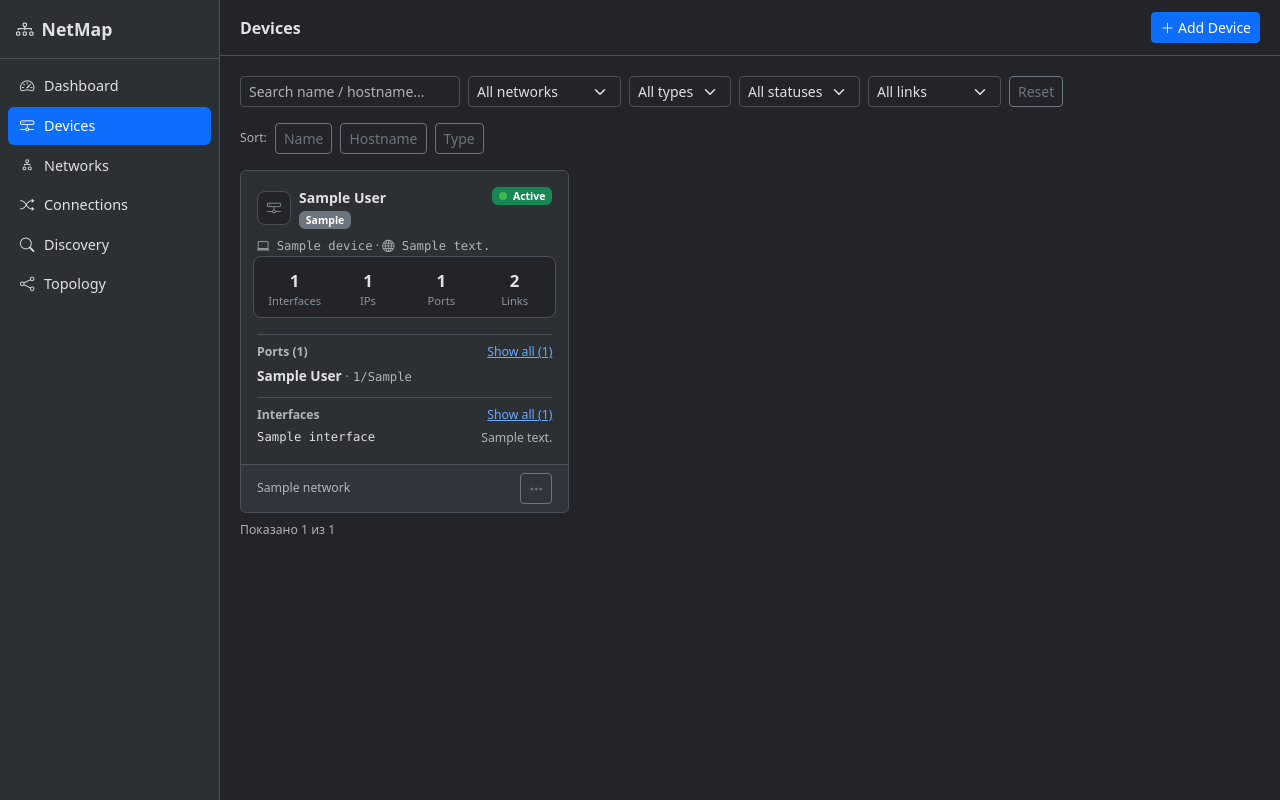
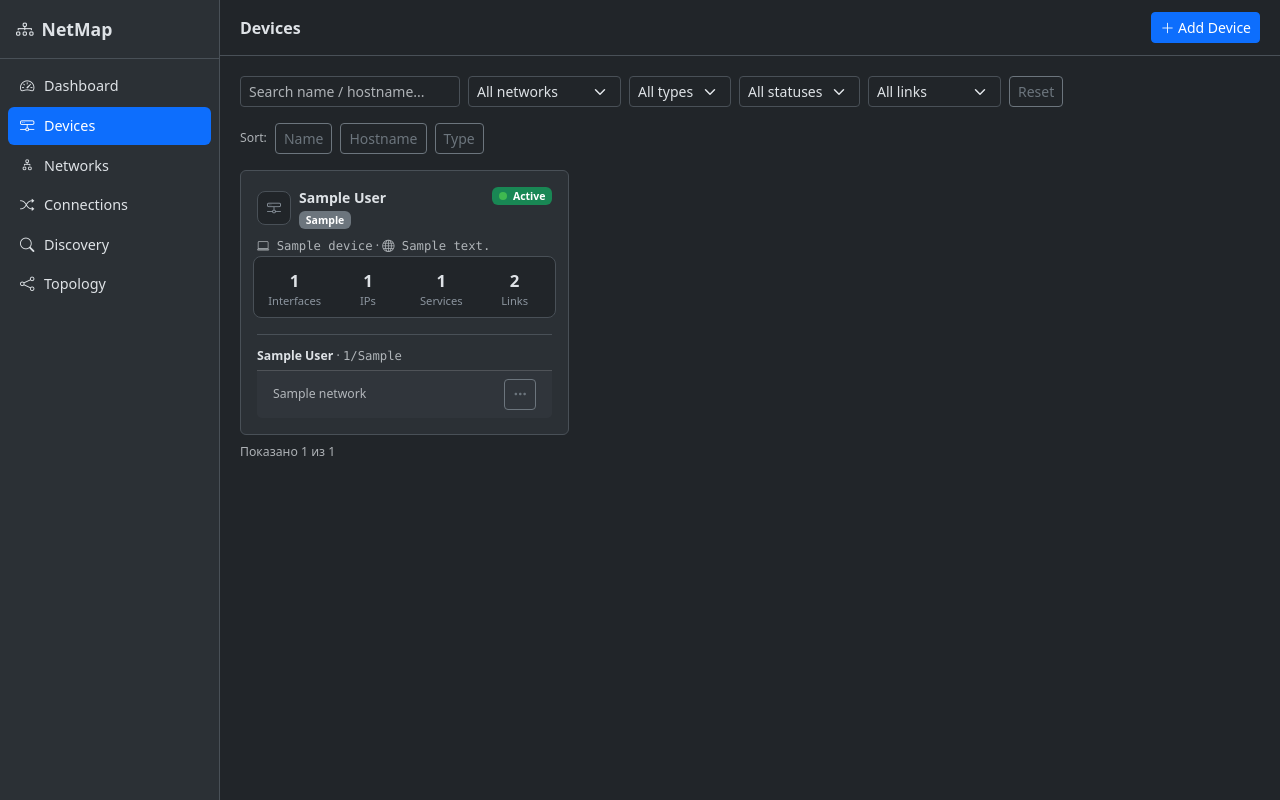
Before and after one commit to TucanIuraMD/NetMap, a Flask app: page /devices in a window 1280 px wide. Run offline with Flask 3, Linux system fonts and the light colour scheme; tables that the repository leaves empty hold one stand-in row (values such as "Sample post"); some libraries are stand-ins or nearby versions.

Commit message:
feat: improve devices UI

```diff
--- a/backend/app/templates/dashboard.html
+++ b/backend/app/templates/dashboard.html
@@ -60,7 +60,7 @@
   <div class="col">
     <div class="nm-stat-card">
       <div class="nm-stat-value">{{ stats.ports }}</div>
-      <div class="nm-stat-label">Ports</div>
+      <div class="nm-stat-label">Services</div>
     </div>
   </div>
   <div class="col">
--- a/backend/app/templates/devices/_form.html
+++ b/backend/app/templates/devices/_form.html
@@ -72,7 +72,7 @@
         <select name="device_type" class="form-select">
           <option value="">—</option>
           {% for t in device_types %}
-          <option value="{{ t }}" {{ 'selected' if device and device.device_type == t }}>{{ t }}</option>
+          <option value="{{ t }}" {{ 'selected' if device and device.device_type == t }}>{{ device_type_labels.get(t, t) }}</option>
           {% endfor %}
         </select>
       </div>
--- a/backend/app/templates/devices/_ports_section.html
+++ b/backend/app/templates/devices/_ports_section.html
@@ -1,6 +1,6 @@
 {% import "_macros.html" as macros %}
 <div class="d-flex justify-content-between align-items-center mb-2">
-  <h6 class="mb-0"><i class="bi bi-hdd-network"></i> Service Ports ({{ ports|length }})</h6>
+  <h6 class="mb-0"><i class="bi bi-hdd-network"></i> Services ({{ ports|length }})</h6>
   <button type="button" class="btn btn-sm btn-outline-primary"
           hx-get="{{ url_for('web.devices.new_port_form', device_id=device.id) }}"
           hx-target="#nm-modal-content">
--- a/backend/app/templates/devices/_table.html
+++ b/backend/app/templates/devices/_table.html
@@ -22,10 +22,10 @@
   {{ sort_link('device_type', 'Type') }}
 </div>
 
-<div class="row row-cols-1 row-cols-md-2 row-cols-xl-3 g-3 align-items-start" id="device-cards">
+<div class="row row-cols-1 row-cols-md-2 row-cols-xl-3 g-3" id="device-cards">
   {% for device in devices %}
   <div class="col">
-    <div class="card nm-device-card">
+    <div class="card h-100 nm-device-card">
       <div class="card-body">
         <div class="d-flex justify-content-between align-items-start mb-2">
           <div class="d-flex align-items-center gap-2">
@@ -62,7 +62,7 @@
           </div>
           <div class="col-3">
             <div class="nm-device-stat-value">{{ device.ports_count }}</div>
-            <div class="nm-device-stat-label">Ports</div>
+            <div class="nm-device-stat-label">Services</div>
           </div>
           <div class="col-3">
             <div class="nm-device-stat-value {{ 'text-body-secondary' if device.connections_count == 0 }}">
@@ -72,61 +72,26 @@
           </div>
         </div>
 
-        <div class="border-top pt-2">
-          <div class="d-flex justify-content-between align-items-center mb-1">
-            <span class="small fw-semibold text-body-secondary">Ports ({{ device.ports_count }})</span>
-            <a href="{{ url_for('web.devices.device_details', device_id=device.id) }}#tab-ports"
-               class="small">Show all ({{ device.ports_count }})</a>
-          </div>
-          {% if device.ports_preview %}
-          <ul class="list-unstyled small mb-0 nm-ports-preview">
+        {% if device.get('ports_preview', []) %}
+        <div class="border-top pt-2 mt-2">
           {% for port in device.ports_preview %}
-            <li class="d-flex justify-content-between align-items-center gap-2">
-              <span class="d-flex align-items-baseline gap-1">
-                {% if port.service_name %}
-                <span class="nm-port-service">{{ port.service_name }}</span>
-                <span class="text-body-secondary">·</span>
+          <div class="d-flex justify-content-between align-items-center py-1 {% if not loop.last %}border-bottom{% endif %}">
+            <span class="small">
+              <span class="fw-semibold">{{ port.service_name or port.port_number }}</span>
+              <span class="text-body-secondary"> · </span>
               <span class="nm-mono text-body-secondary">{{ port.port_number }}/{{ port.protocol }}</span>
-                {% else %}
-                <span class="nm-port-service nm-mono">{{ port.port_number }}/{{ port.protocol }}</span>
-                {% endif %}
             </span>
             {% if port.web_url %}
             <a href="{{ port.web_url }}" target="_blank" rel="noopener"
-                 class="btn btn-sm btn-primary nm-open-btn">
+               class="btn btn-sm btn-outline-primary">
               Open
             </a>
             {% endif %}
-            </li>
+          </div>
           {% endfor %}
-          </ul>
-          {% else %}
-          <span class="text-body-secondary small">—</span>
+        </div>
         {% endif %}
-        </div>
 
-        <div class="border-top pt-2 mt-2">
-          <div class="d-flex justify-content-between align-items-center mb-1">
-            <span class="small fw-semibold text-body-secondary">Interfaces</span>
-            <a href="{{ url_for('web.devices.device_details', device_id=device.id) }}#interfaces"
-               class="small">Show all ({{ device.interfaces_count }})</a>
-          </div>
-          {% if device.interfaces_preview %}
-          <ul class="list-unstyled small mb-0 nm-interface-preview">
-            {% for iface in device.interfaces_preview %}
-            <li class="d-flex justify-content-between gap-2">
-              <span class="nm-mono">{{ iface.name }}</span>
-              <span class="text-body-secondary">
-                {% if iface.primary_ip %}{{ iface.primary_ip }}{% else %}{{ iface.interface_type or '—' }}{% endif %}
-              </span>
-            </li>
-            {% endfor %}
-          </ul>
-          {% else %}
-          <span class="text-body-secondary small">—</span>
-          {% endif %}
-        </div>
-      </div>
         <div class="card-footer d-flex justify-content-between align-items-center py-2">
           <span class="text-body-secondary small">{{ device.network_name }}</span>
           <div class="dropdown">
@@ -156,6 +121,7 @@
                 </button>
               </li>
             </ul>
+          </div>
         </div>
       </div>
     </div>
--- a/backend/app/templates/devices/details.html
+++ b/backend/app/templates/devices/details.html
@@ -31,7 +31,7 @@
 <ul class="nav nav-tabs" id="deviceTabs" role="tablist">
   <li class="nav-item"><button class="nav-link active" data-bs-toggle="tab" data-bs-target="#tab-overview" type="button">Overview</button></li>
   <li class="nav-item"><button class="nav-link" data-bs-toggle="tab" data-bs-target="#tab-network" type="button">Network</button></li>
-  <li class="nav-item"><button class="nav-link" data-bs-toggle="tab" data-bs-target="#tab-ports" type="button">Ports ({{ ports|length }})</button></li>
+  <li class="nav-item"><button class="nav-link" data-bs-toggle="tab" data-bs-target="#tab-ports" type="button">Services ({{ ports|length }})</button></li>
   <li class="nav-item"><button class="nav-link" data-bs-toggle="tab" data-bs-target="#tab-connections" type="button">Connections ({{ connections|length }})</button></li>
 </ul>
 
--- a/backend/app/templates/devices/list.html
+++ b/backend/app/templates/devices/list.html
@@ -36,7 +36,7 @@
     <select name="device_type" class="form-select form-select-sm nm-filter">
       <option value="">All types</option>
       {% for t in device_types %}
-      <option value="{{ t }}" {{ 'selected' if filters.device_type == t }}>{{ t }}</option>
+      <option value="{{ t }}" {{ 'selected' if filters.device_type == t }}>{{ device_type_labels.get(t, t) }}</option>
       {% endfor %}
     </select>
   </div>
--- a/backend/app/web/devices.py
+++ b/backend/app/web/devices.py
@@ -29,9 +29,18 @@ DEVICE_TYPES = [
     "pc",
     "laptop",
     "phone",
+    "lxc",
+    "vm",
+    "zigbee",
     "unknown",
     "other",
 ]
+
+DEVICE_TYPE_LABELS = {
+    "lxc": "LXC",
+    "vm": "VM",
+    "zigbee": "ZigBee",
+}
 
 INTERFACE_TYPES = [
     "ethernet",
@@ -205,6 +214,7 @@ def _filtered_devices() -> tuple[list[dict], dict]:
         "sort": sort,
         "networks": networks,
         "device_types": device_type_options(all_devices),
+        "device_type_labels": DEVICE_TYPE_LABELS,
         "pagination": pagination,
     }
 
@@ -235,6 +245,7 @@ def new_device_form():
         device=None,
         networks=networks,
         device_types=DEVICE_TYPES,
+        device_type_labels=DEVICE_TYPE_LABELS,
         error=None,
     )
 
@@ -258,6 +269,7 @@ def edit_device_form(device_id: int):
         device=device,
         networks=networks,
         device_types=DEVICE_TYPES,
+        device_type_labels=DEVICE_TYPE_LABELS,
         error=None,
     )
 
@@ -289,6 +301,7 @@ def create_device():
             device=payload,
             networks=networks,
             device_types=DEVICE_TYPES,
+        device_type_labels=DEVICE_TYPE_LABELS,
             error=exc.message,
         ), exc.status_code
 
@@ -314,6 +327,7 @@ def update_device(device_id: int):
             device=payload,
             networks=networks,
             device_types=DEVICE_TYPES,
+        device_type_labels=DEVICE_TYPE_LABELS,
             error=exc.message,
         ), exc.status_code
 
```
Lines whose indentation alone changed are shown as unchanged.
